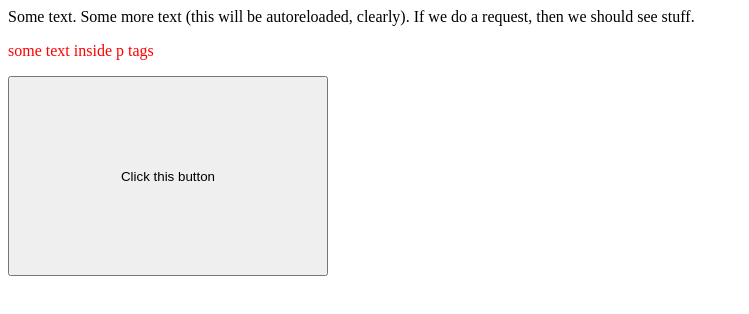
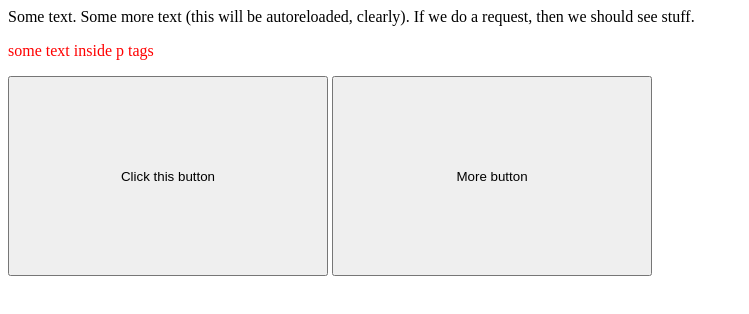
Before and after one commit to johntiger1/simple_node, a website: page index.html in a window 1280 px wide. Shown: the whole page, without its empty margins (0-749 px from the left). Drawn offline with Linux system fonts and the light colour scheme.

Commit message:
add second button and readme

```diff
--- a/index.html
+++ b/index.html
@@ -13,6 +13,9 @@ Some text. Some more text (this will be autoreloaded, clearly). If we do a reque
 <p> some text inside p tags</p>
 <button onclick="hello()"> Click this button </button>
 
+<!--really, we should always be doing http requests, SINCE this code is rendedred ON THE CLIENT SIDE-->
+
+<button onclick="issueHTTPRequest()"> More button </button>
 
 </body>
 </html>
--- a/request.js
+++ b/request.js
@@ -10,7 +10,12 @@ function hello ()
     const url = "https://jsonplaceholder.typicode.com/todos/1";
     fetch(url).
     then(data => data.json()). //transform to json first
-        then(json => console.log(JSON.stringify(json)));  //essentially, we are specifying a pipeline, or string of transforms to occur
+        then(json =>
+
+
+        console.log(JSON.stringify(json))
+
+    );  //essentially, we are specifying a pipeline, or string of transforms to occur
 
 
 
@@ -20,3 +25,9 @@ function hello ()
 
 
 }
+
+function issueHTTPRequest()
+{
+    console.log("placeholder");
+
+}
```
Also changed, not shown: README.md.
